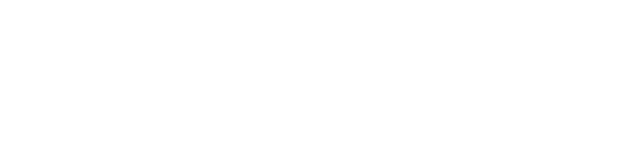
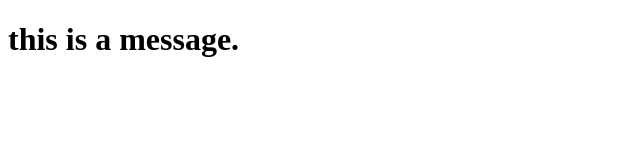
Before and after one commit to Pedrick16/git-github-tutorial, a plain HTML site: page index.html in a window 1280 px wide. Shown: the whole page, without its empty margins (0-640 px from the left). Drawn offline with Linux system fonts and the light colour scheme.

Commit message:
add message

```diff
--- a/index.html
+++ b/index.html
@@ -6,6 +6,6 @@
     <title>git and github tutorial</title>
 </head>
 <body>
-
+    <h1>this is a message.</h1>
 </body>
 </html>
```
